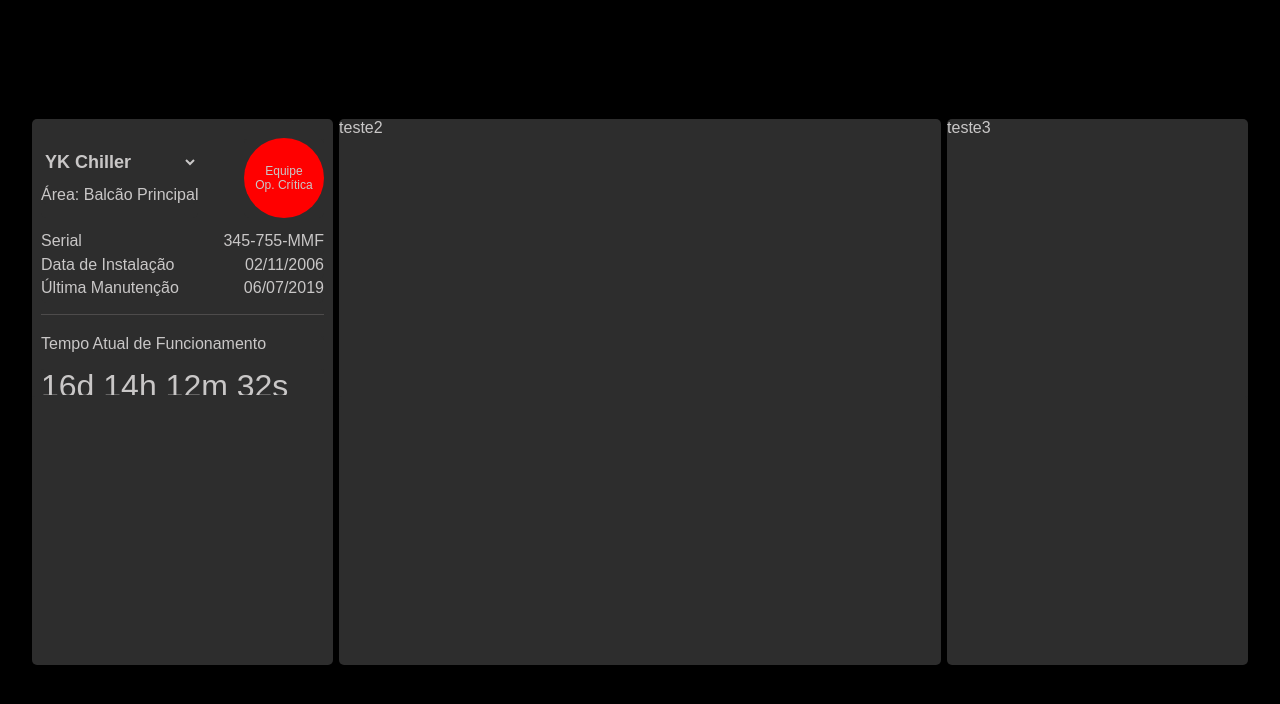
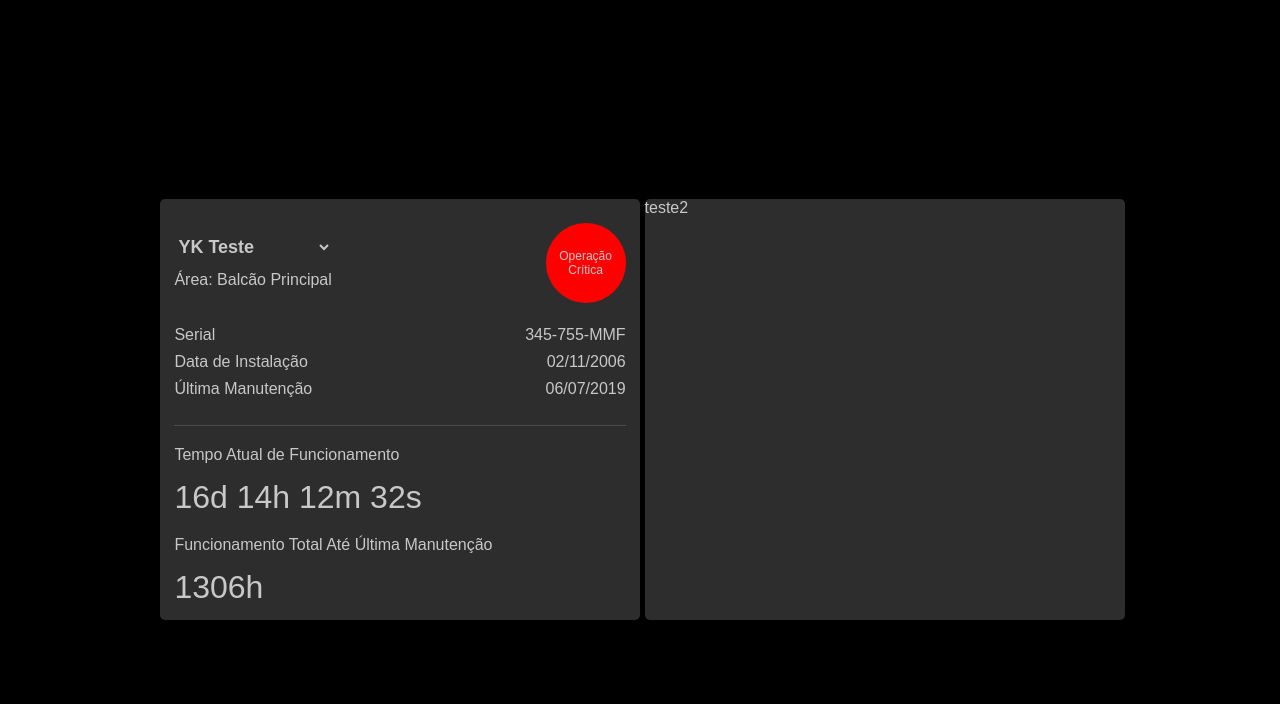
Before and after one commit to simonelopess/components-engie, a React (Create React App) app: page / in a window 1280 px wide. Shown: the top 704 px of the page. Built offline with nearby package versions, Linux system fonts and the light colour scheme.

Commit message:
Criação dos states e props

```diff
--- a/src/App.js
+++ b/src/App.js
@@ -1,10 +1,16 @@
-import React from 'react';
+import React, { Component } from 'react';
 import "./assets/styles/index.css"
-import Routes from './routes';
+import Landing from './pages/Landing'
 
 
-function App(){
-    return <Routes />
+class App extends Component{
+    render(){
+        return (
+            <div className="App">
+               <Landing />
+            </div>
+        )
+    }
 }
 
 export default App;
--- a/src/components/Header/index.css
+++ b/src/components/Header/index.css
@@ -29,7 +29,9 @@ header{
     height: 80px;
     text-align: center;
     align-items: center;
+    overflow: hidden;
 }
+
 
 .info{
     margin-top: 5%;
--- a/src/components/Header/index.js
+++ b/src/components/Header/index.js
@@ -1,50 +1,64 @@
-import React from 'react';
-import data from '../../lib/util';
-
+import React, { Component } from 'react';
 import './index.css';
 
+class Header extends React.Component{
 
-function Header(){
+    constructor(props){
+        super(props)
+        this.state={
+            item: ""
+        }
+    }
+
+    alterarItem = e =>{
+        this.setState({item: e.target.value})
+        console.log({item: e.target.value})
+    }
+
+    render(){
         return (
             <>
                 <header>
                     <div className="select-block">
-                    <select name="select-list">
-                        <option value="chiller">YK Chiller</option>
-                        <option value="test">YK Test</option>
+                        <select name="select-list" value={this.state.item} onChange={this.alterarItem} >
+                            <option value="item1">{this.props.text}</option>
+                            <option value="item2">Item2</option>
+                            <option value="item3">Item3</option>
                         </select>
                         <div className="local">
-                        <span>Área: </span><span className="local">Balcão Principal</span>
+                            <span>Área: </span><span className="local">{this.props.local}</span>
                         </div>
                     </div>
                     <div>
-                    <p className="status">Equipe Op. Crítica</p>
+                        <p className="status">{this.props.status}</p>
                     </div>
                 </header>
                 <div className="info">
                     <div className="serial">
                         <p className="serial-tag">Serial</p>
-                    <p className="serial-number">345-755-MMF</p>
+                        <p className="serial-number">{this.props.serialNumber}</p>
                     </div>
                     <div className="date-install">
                         <p className="date-install-tag">Data de Instalação</p>
-                    <p sclassName="date-install-number">02/11/2006</p>
+                        <p className="date-install-number">{this.props.dateInstall}</p>
                     </div>
                     <div className="date-concert">
                         <p className="date-lastConcert-tag">Última Manutenção</p>
-                    <p className="date-lastConcert-number">06/07/2019</p>
+                        <p className="date-lastConcert-number">{this.props.dateLastConcert}</p>
                     </div>
                 </div>
                 <div className="operatingTime">
                     <p>Tempo Atual de Funcionamento</p>
-                <div className="current-operatingTime">16d 14h 12m 32s </div>
+                    <div className="current-operatingTime">{this.props.currentDay}d {this.props.currentTime}h {this.props.currentMinutes}m {this.props.currentSeconds}s </div>
                 </div>
                 <div className="operatingTime">
                     <p>Funcionamento Total Até Última Manutenção</p>
-                <div className="total-operatingTime">1306 h </div>
+                    <div className="total-operatingTime">{this.props.operatingTime}h </div>
                 </div>
             </>
         )
     }
+}
+
 
 export default Header;
--- a/src/pages/Landing/index.js
+++ b/src/pages/Landing/index.js
@@ -9,15 +9,21 @@ function Landing() {
         <div className="container">
             <div className="row1">
                 <div className="first-card">
-                    <Header />
+                    <Header
+                        text="YK Teste"
+                        local="Balcão Principal"
+                        status="Operação Crítica"
+                        serialNumber="345-755-MMF"
+                        dateInstall="02/11/2006"
+                        dateLastConcert="06/07/2019"
+                        currentDay="16"
+                        currentTime="14"
+                        currentMinutes="12"
+                        currentSeconds="32"
+                        operatingTime="1306"
+                    />
                 </div>
                 <div className="second-card">teste2</div>
-                <div className="third-card">teste3</div>
-            </div>
-            <div className="row2">
-                <div className="fourth-card"></div>
-                <div className="fifth-card"></div>
-                <div className="sexth-card"></div>
             </div>
         </div>
     )
--- a/src/pages/Landing/styles.css
+++ b/src/pages/Landing/styles.css
@@ -12,17 +12,16 @@ body{
     margin-top: 2%;
 }
 
-.row1,
-.row2
+.row1
 {
     display: grid;
-    grid-template-columns: 1fr 2fr 1fr;
+    grid-template-columns: 480px 480px;
     height: 45%;
     gap: 0.5%;
     margin-top: 0.5%;
 }
 
-.row1 div, .row2 div{
+.row1 div{
     border-radius: 5px;
     background: var(--component-background);
 }
--- a/src/routes.js
+++ /dev/null
@@ -1,14 +0,0 @@
-import React from 'react';
-import {BrowserRouter, Route} from 'react-router-dom';
-import Landing from './pages/Landing';
-
-
-function Routes(){
-    return (
-        <BrowserRouter>
-            <Route path="/" exact component={Landing} />
-        </BrowserRouter>
-    )
-}
-
-export default Routes;
```
Lines whose indentation alone changed are shown as unchanged.
